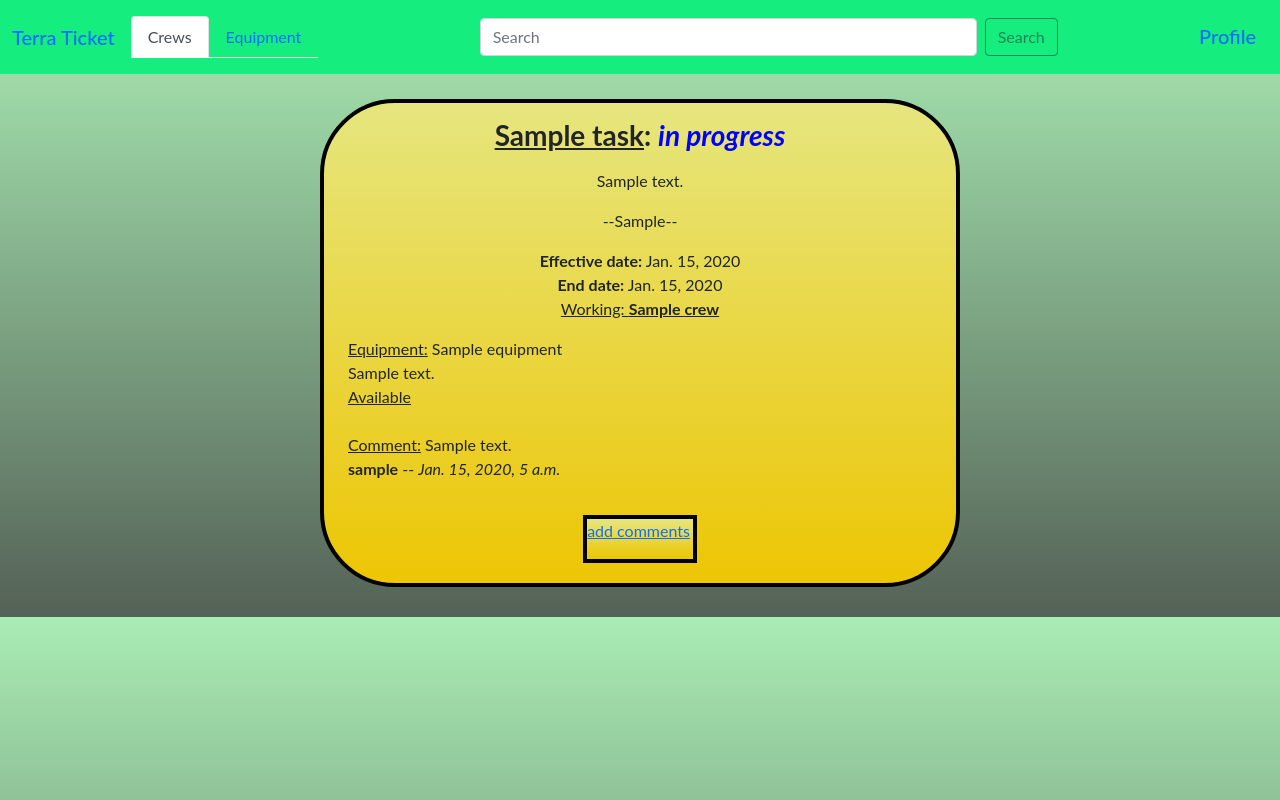
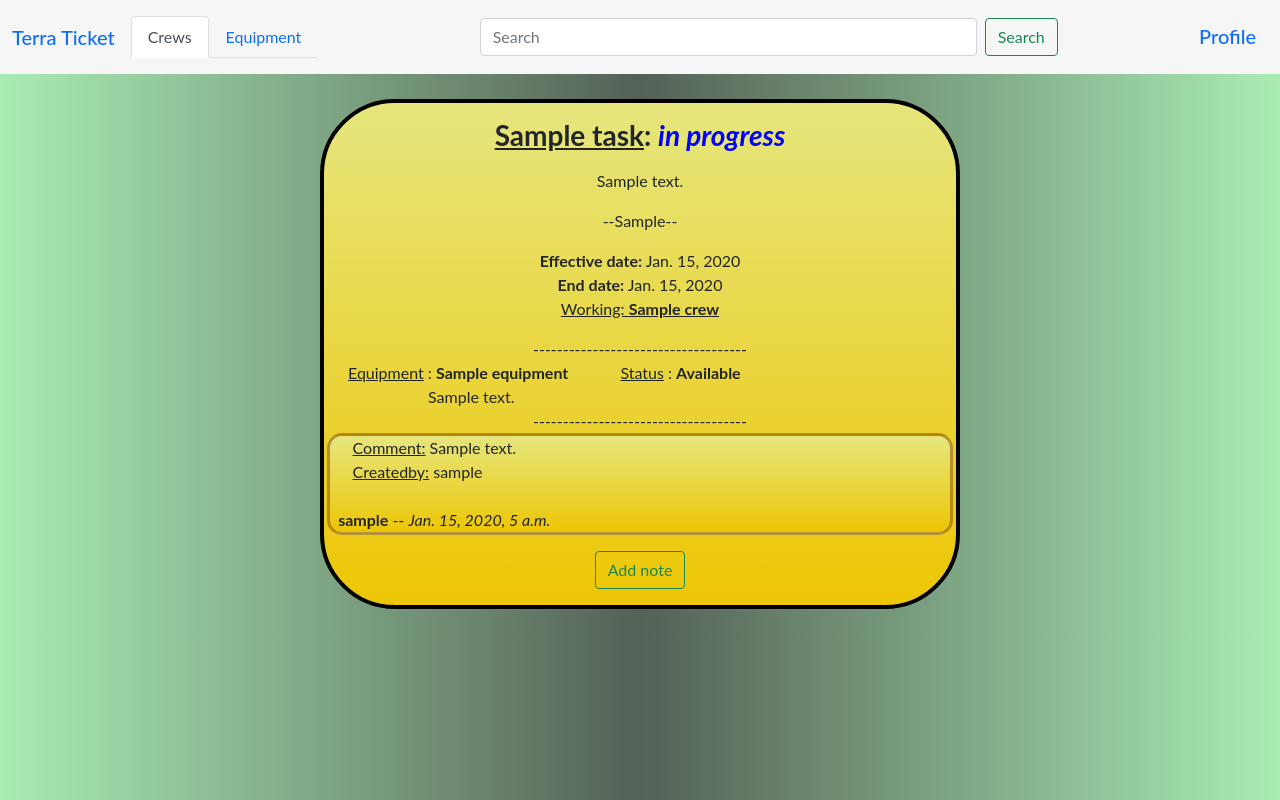
Before and after one commit to moored28/SeniorProject, a Django app: page /basic/assignments/1/ in a window 1280 px wide. Run offline with Django 5.2, Linux system fonts and the light colour scheme; a user stored in the database is signed in; tables that the repository leaves empty hold one stand-in row (values such as "Sample post"); parts of the project's set-up code (start-up, migrations or seed data) failed here and were passed over.

Commit message:
Task page add note functionality. saves text and timestamp to db. minor changes, forms, models, etc...

```diff
--- a/basic/templates/basic/assignments.html
+++ b/basic/templates/basic/assignments.html
@@ -25,8 +25,19 @@
     <style type="text/css">
         body{
             font-family: Lato, "Helvetica Neue", Helvetica, Arial, sans-serif;
-            background: linear-gradient(to bottom, #a9ecb4, #546156);
+            /* background: linear-gradient(to bottom, #a9ecb4, #546156); */
+            background: linear-gradient(0.25turn, #a9ecb4, #546156, #a9ecb4);
             text-align: center;
+        }
+        .note-entry {
+            text-align: left;
+            margin: auto;
+            width: 99%; /* Adjust width as needed */
+            background: linear-gradient(to bottom, #e6e67e, #edc604);
+            border: 3px solid #99630ca0; /* Adding border for better visualization */
+            border-radius: 15px; /* Takes the edge off */
+            padding: 0px;
+            margin-bottom: 6px; /* Add some space between entries */
         }
         .container {
             display: flex;
@@ -68,7 +79,7 @@
 
 <!-- navbar -->
 <!-- Color -->
-<nav class="navbar" style="background-color: #15ee7e;">
+<nav class="navbar" style="background-color: #f6f6f6"><!-- #15ee7e -->
 
     <!-- Expansive Toggler Navbar -->
     <nav class="navbar navbar-expand-lg bg-body-tertiary">
@@ -140,38 +151,49 @@
                     <p><u>Negotiating</u></p>
                 {% endif %}
                 <!-- Equipment -->
+                <p style=" margin : 0">------------------------------------</p>
                 <div>
                     {% for equipment in equipment %}
                         {% if equipment.id == task.id %}
-                            <p style="text-align:left; padding-left: 1.5em; text-indent: 0em; margin : 0"><u>Equipment:</u> {{ equipment.name }}</p>
-                            <p style="text-align:left; padding-left: 1.5em; text-indent: 0em; margin : 0">{{ equipment.description }}</p>
-                            <div style="text-align:left; padding-left: 1.5em; text-indent: 0em; margin : 0"><u>{{ equipment.status }}</u>
+                            <div style="text-align:left; padding-left: 1.5em; text-indent: 0em; margin : 0"><u>Equipment</u> : <b>{{ equipment.name }}</b>&emsp;&emsp;&emsp;&emsp;
+                                <u>Status</u> : <b>{{ equipment.status }}</b>
                                     {% if equipment.status != "Available" %}
                                     : <b>{{ equipment.assignedTo }}</b>
                                     {% endif %}
+
                             </div>
-                        <br>
+                            <p style="text-align:left; padding-left: 1.5em; text-indent: 5em; margin : 0">{{ equipment.description }}</p>
                         {% endif %}
                     {% endfor %}
                 </div>
 
                 <!-- Notes -->
                 <!-- picture and task do not work 4/3/2024-->
+                <p style=" margin : 0">------------------------------------</p>
+                <div>
                     {% for note in notes %}
                         {% if note.task == task %}
-                    <p style="text-align:left; padding-left: 1.5em; text-indent: 0em; margin : 0"><u>Comment:</u> {{ note.text }}</p>
-                    <p style="text-align:left; padding-left: 1.5em; text-indent: 0em; margin : 0"><b>{{ note.createdBy }}</b> -- <i>{{ note.dateCreated }}</i></p>
+                            <div class="note-entry">
+                                <p style="text-align:left; padding-left: 1.5em; text-indent: -0.1em; margin : 0"><u>Comment:</u> {{ note.text }}</p>
+                                <p style="text-align:left; padding-left: 1.5em; text-indent: -0.1em; margin : 0"><u>Createdby:</u> {{ note.createdBy }}</p>
+                                <!--
+                                    <p style="text-align:left; padding-left: 1.5em; text-indent: 0em; margin : 0"><u>Picture:</u> {{note.picture}}: <img src={{ note.picture }} /> </p>
+                                -->
                                 <br>
+                                <p style="text-align:left; padding-left: 1.5em; text-indent: -1em; margin : 0"><b>{{ note.createdBy }}</b> -- <i>{{ note.dateCreated }}</i></p>
+                            </div>
                         {% endif %}
                     {% endfor %}
-                <div class="box-2" id="box1">
+                </div>
+
+                <div>
                     <p>
-                        <a href="{% url 'basic:addNote' task.id %}" class="button">
-                            <h>add comments</h>
-                        </a>
+                        <form action='{% url "basic:addNote" task.id %}'>
+                            <button class="btn btn-outline-success" type="submit">Add note</button>
+                        </form>
                     </p>
+                </div>
 
-                </div>
             </div>
         </div>
 
--- a/basic/templates/basic/homepage.html
+++ b/basic/templates/basic/homepage.html
@@ -113,7 +113,7 @@
         </button>
         <ul class="navbar-nav">
             <li class="nav-item">
-                <a class="nav-link" href="../../basic/crews">Crews</a>
+                <a class="nav-link" href="../../tasks/crews">Crews</a>
             </li>
             <li class="nav-item">
                 <a class="nav-link" href="../../tasks/equipment">Equipment</a>
--- a/basic/views.py
+++ b/basic/views.py
@@ -1,15 +1,20 @@
 from django.shortcuts import render, redirect
 from django.http import Http404
-from .models import Computed
+from .models import *
 from django.views.decorators.http import require_GET, require_POST
 from tasks.models import *
 from django.utils import timezone
+from django.contrib.auth import authenticate, login, logout
 from django.contrib.auth.decorators import login_required
-from tasks.models import Task, Equipment, Note
+from tasks.models import Task, Equipment, Note, Member
 from django.http import JsonResponse
 from django.db.models import Q
 from django.apps import apps
 from tasks.forms import *
+
+from pathlib import Path
+import os
+
 
 # Create your views here.
 
@@ -71,6 +76,13 @@ def assignments(request, task_id):
 
     equipment = Equipment.objects.all()
     notes = Note.objects.all()
+    #members = Member.objects.all()
+    #for member in members:
+    #    print(member.username)
+    me = User.objects.all()
+    #print(me)
+    #print(User.username)
+    print("hi")
 
     try:
         task = Task.objects.get(id = task_id)
@@ -85,27 +97,45 @@ def assignments(request, task_id):
 
 @login_required
 def addNote(request, task_id):
+    #BASE_DIR = Path(__file__).resolve().parent.parent
+    #print(os.path.join(BASE_DIR))
     task = Task.objects.get(id = task_id)
+    #member = request.user.member
+    #print(member)
+    #print(task)
+    #print(task.id)
+    #print(task_id)
     if request.method == 'POST':
-        date = timezone.now()
-        form = AddNotes(request.POST, date)
+        #date = timezone.now
+        #form = AddNotes(request.POST, request.FILES)
+        form = AddNotes(request.POST)
+        #print(request.FILES)
+        print("checking")
         if form.is_valid():
-
-            form.save()
-            return redirect('basic:assignments')
+            #print("POST")
+            #url = request.get_full_path()
+            #form.save()
+            text = form.cleaned_data.get('text')
+            #picture = form.cleaned_data.get('picture')
+            dateCreated = timezone.now()
+            note = Note(
+                text=text,
+                #picture=picture,
+                dateCreated=dateCreated,
+                task=task
+            )
+            note.save()
+            return redirect('basic:assignments', task_id)
         else:
-            form = AddNotes()
-        return render(request, "basic/addNote.html", {
-            'form': form,
-            'task': task
-            })
-
+            print("not valid")
+            #print(form)
     else:
         form = AddNotes()
-        return render(request, "basic/addNote.html", {
-            'form': form,
-            'task': task
-            })
+        print("GET")
+    return render(request, "basic/addNote.html", {
+        'form': form,
+        'task': task
+        })
 
 
 def search(request):
--- a/djangoproject/settings.py
+++ b/djangoproject/settings.py
@@ -136,3 +136,5 @@ LOGOUT_REDIRECT_URL = 'tasks:login'
 BASE_DIR = os.path.dirname(os.path.dirname(os.path.abspath(__file__)))
 MEDIA_URL = '/media/'
 MEDIA_ROOT = os.path.join(BASE_DIR, 'profile_images')
+#MEDIA_URL = ''
+#MEDIA_ROOT = ''
--- a/tasks/models.py
+++ b/tasks/models.py
@@ -1,4 +1,5 @@
 from django.db import models
+from django.utils import timezone
 from django.contrib.auth.models import User
 
 # Create your models here.
@@ -74,5 +75,5 @@ class Note(models.Model):
     text = models.TextField( null=True, blank=True)
     createdBy = models.ForeignKey(Member, null=True, on_delete=models.SET_NULL)
     picture = models.ImageField(null=True, blank=True)
-    dateCreated = models.DateTimeField()
+    dateCreated = models.DateTimeField(default=timezone.now)
     task = models.ForeignKey(Task, null=True, on_delete=models.SET_NULL)
```
Also changed, not shown: basic/templates/basic/addNote.html (+11 -5 lines), tasks/forms.py (+17 -3 lines). Lines whose indentation alone changed are shown as unchanged.
